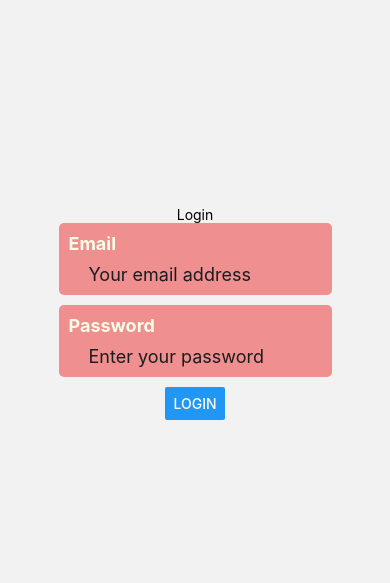
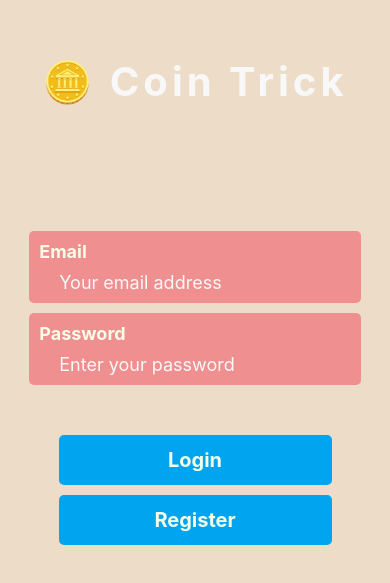
Before and after one commit to hasitheyepax/SimpleContactRNTS, a React Native app: screen / in a window 390 px wide. Shown: the part 109-692 px from the top of the page. Built offline with nearby package versions, Linux system fonts and the light colour scheme.

Commit message:
[feat] keyboard hiding and login theme added

```diff
--- /dev/null
+++ b/src/components/hideKeyboard/HideKeyboard.tsx
@@ -0,0 +1,17 @@
+import { TouchableWithoutFeedback, Keyboard } from "react-native";
+import React, { FC, ReactNode } from "react";
+
+export interface hideKeyboardProps {
+  children: ReactNode;
+}
+
+const HideKeyboard: FC<hideKeyboardProps> = (props): JSX.Element => {
+  const { children } = props;
+  return (
+    <TouchableWithoutFeedback onPress={() => Keyboard.dismiss()}>
+      {children}
+    </TouchableWithoutFeedback>
+  );
+};
+
+export default HideKeyboard;
--- a/src/components/index.ts
+++ b/src/components/index.ts
@@ -1,3 +1,4 @@
 import InputField from "./inputField/InputField";
+import HideKeyboard from "./hideKeyboard/HideKeyboard";
 
-export { InputField };
+export { InputField, HideKeyboard };
--- a/src/config/index.ts
+++ b/src/config/index.ts
@@ -4,42 +4,45 @@ export type ColorsType = {
   background: string;
   card: string;
   text: string;
-  border: string;
-  notification: string;
   labelText: string;
+  buttonBody: string;
 };
 
 export type Theme = {
   dark: boolean;
   colors: ColorsType;
+  borderRadius: number;
+  verticalMargin: number;
 };
 
 const darkTheme: Theme = {
   dark: true,
   colors: {
-    textSub: "#a7ff00",
+    textSub: "#f8f8f8",
     primary: "rgb(255, 45, 85)",
-    background: "#000",
+    background: "#191970",
     card: "#ff6900",
-    text: "#FFF",
-    border: "rgb(199, 199, 204)",
-    notification: "rgb(255, 69, 58)",
+    text: "#f8f8f8",
     labelText: "#f5fee6",
+    buttonBody: "#00a4ef",
   },
+  borderRadius: 5,
+  verticalMargin: 10,
 };
 
 const lightTheme: Theme = {
   dark: false,
   colors: {
-    textSub: "#5800FF",
+    textSub: "#f8f8f8",
     primary: "#ef8f8f",
-    background: "#FFF",
+    background: "#eddcc8",
     card: "#0096FF",
-    text: "rgb(28, 28, 30)",
-    border: "rgb(199, 199, 204)",
-    notification: "rgb(255, 69, 58)",
+    text: "#f8f8f8",
     labelText: "#f5fee6",
+    buttonBody: "#00a4ef",
   },
+  borderRadius: 5,
+  verticalMargin: 10,
 };
 
 enum navigationScreens {
--- a/src/screens/login/Login.tsx
+++ b/src/screens/login/Login.tsx
@@ -1,10 +1,19 @@
 import React, { FC, useContext } from "react";
-import { View, Text, StyleSheet, Button } from "react-native";
+import {
+  View,
+  Text,
+  StyleSheet,
+  Button,
+  KeyboardAvoidingView,
+  Platform,
+  Pressable,
+} from "react-native";
 import * as yup from "yup";
 import { useFormik } from "formik";
 import { InputField } from "../../components";
 import ThemeContext from "../../contexts/ThemeContext";
 import { Theme } from "../../config";
+import { HideKeyboard } from "../../components";
 
 const validationSchema = yup.object({
   email: yup.string().email().required("An email is needed"),
@@ -28,10 +37,20 @@ const Login: FC = (): JSX.Element => {
     validateOnMount: false,
   });
 
+  const handleRegisterPress: Function = () => {
+    console.log("Navigate to register from here");
+  };
+
   return (
+    <HideKeyboard>
       <View style={styles.pageContainer}>
-      <Text style={styles.headerText}>Login</Text>
-      <View style={styles.inputContainer}>
+        <View style={styles.headerContainer}>
+          <Text style={styles.headerText}>{"🪙 Coin Trick"}</Text>
+        </View>
+        <KeyboardAvoidingView
+          behavior={Platform.OS === "ios" ? "padding" : "height"}
+          style={styles.inputContainer}
+        >
           <InputField
             label={"Email"}
             value={formik.values.email}
@@ -49,22 +68,75 @@ const Login: FC = (): JSX.Element => {
             error={formik.errors.password}
             placeholder={"Enter your password"}
           />
+        </KeyboardAvoidingView>
+        <View style={styles.buttonContainer}>
+          <Pressable
+            onPress={formik.handleSubmit}
+            style={styles.button}
+            android_ripple={{
+              color: theme.colors.card,
+            }}
+          >
+            <Text style={styles.buttonText}>{"Login"}</Text>
+          </Pressable>
+          <View style={styles.margin} />
+          <Pressable
+            onPress={() => handleRegisterPress()}
+            style={styles.button}
+            android_ripple={{
+              color: theme.colors.card,
+            }}
+          >
+            <Text style={styles.buttonText}>{"Register"}</Text>
+          </Pressable>
         </View>
-      <Button title={"Login"} onPress={formik.submitForm} />
       </View>
+    </HideKeyboard>
   );
 };
 
 const themeStyles = (theme: Theme) =>
   StyleSheet.create({
-    headerText: {},
     pageContainer: {
       flex: 1,
       justifyContent: "center",
       alignItems: "center",
+      backgroundColor: theme.colors.background,
+    },
+    headerContainer: {
+      flex: 2,
+      justifyContent: "center",
+      alignItems: "center",
+      paddingTop: 40,
+    },
+    headerText: {
+      fontSize: 40,
+      fontWeight: "700",
+      letterSpacing: 4,
+      color: theme.colors.text,
     },
     inputContainer: {
+      width: "85%",
+      marginBottom: 40,
+    },
+    buttonContainer: {
+      flex: 2,
       width: "70%",
+    },
+    button: {
+      backgroundColor: theme.colors.buttonBody,
+      alignItems: "center",
+      justifyContent: "center",
+      height: 50,
+      borderRadius: theme.borderRadius,
+    },
+    buttonText: {
+      fontSize: 20,
+      fontWeight: "700",
+      color: theme.colors.labelText,
+    },
+    margin: {
+      height: theme.verticalMargin,
     },
   });
 
```
Also changed, not shown: 1 other file (tests, documents, lock files or other folders). Lines whose indentation alone changed are shown as unchanged.
